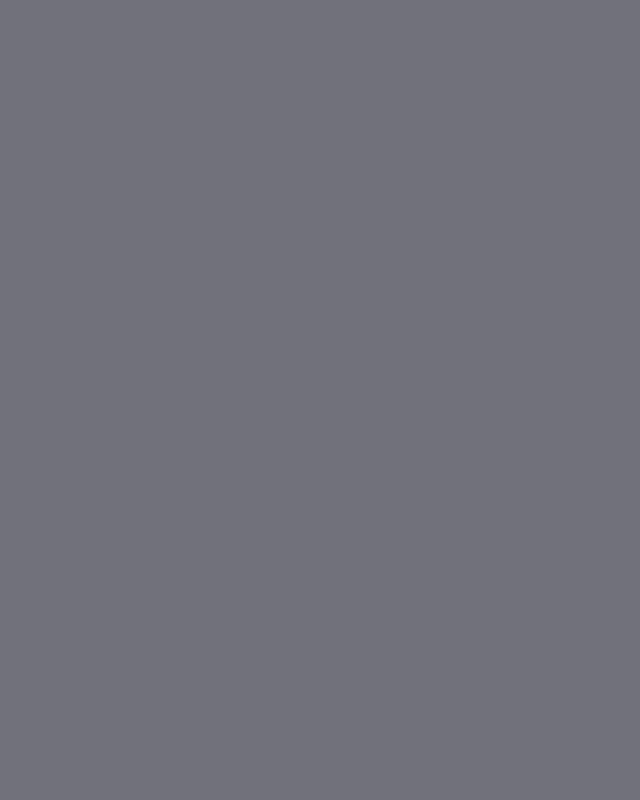
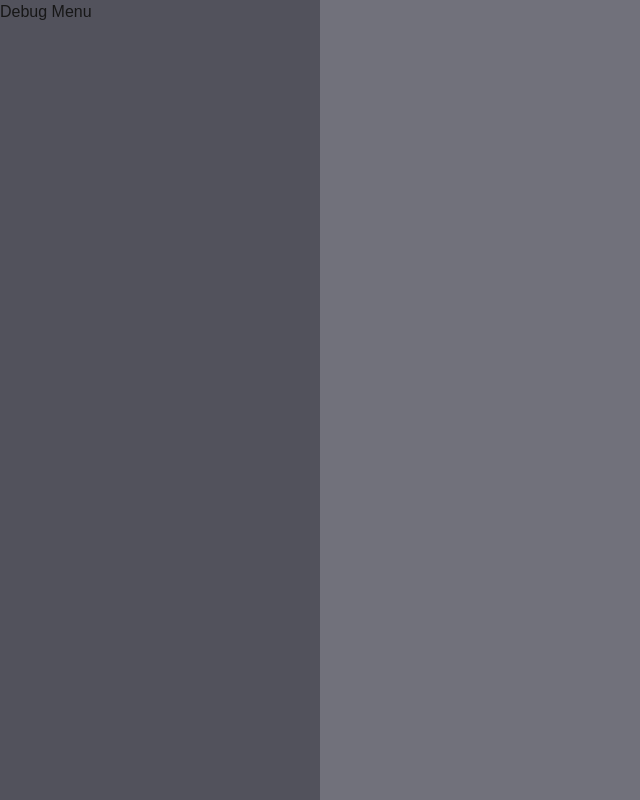
Before and after one commit to atyrode/pad, a Next.js app: page / in a window 1280 px wide. Shown: the whole page, without its empty margins (0-640 px from the left). Built offline with nearby package versions, Linux system fonts and the light colour scheme.

Commit message:
feat: add Tile and DebugMenu components, update Home layout to include them

```diff
--- a/app/page.tsx
+++ b/app/page.tsx
@@ -1,8 +1,12 @@
-"use client";
+import Tile from "@/src/components/Tile";
+import DebugMenu from "../src/components/DebugMenu";
 
 export default function Home() {
   return (
-    <div id="main" className="h-screen w-screen flex items-center justify-center bg-zinc-500">
+    <div id="main" className="h-screen w-screen bg-zinc-500 flex">
+      <DebugMenu />
+      <div id="game-area" className="w-3/4 h-full bg-zinc-500">
+      </div>
     </div>
   );
 }
--- /dev/null
+++ b/src/components/DebugMenu.tsx
@@ -0,0 +1,7 @@
+export default function DebugMenu() {
+  return (
+    <div id="debug-menu" className="w-1/4 h-full bg-zinc-600">
+      Debug Menu
+    </div>
+  );
+}
--- /dev/null
+++ b/src/components/Tile.tsx
@@ -0,0 +1,14 @@
+export default function Tile({
+    value,
+    score
+}: {
+    value: string, score: number
+}) {
+
+  return (
+    <div id="tile" className="bg-white/90 aspect-square flex items-center justify-center max-w-full max-h-full relative">
+        <div id="tile-letter" className="text-4xl font-bold text-black leading-none">{value}</div>
+        <div id="tile-score" className="absolute bottom-2 right-3 text-xs font-medium text-gray-600">{score}</div>
+    </div>
+  );
+}
```
Also changed, not shown: src/components/Board.tsx (added).
